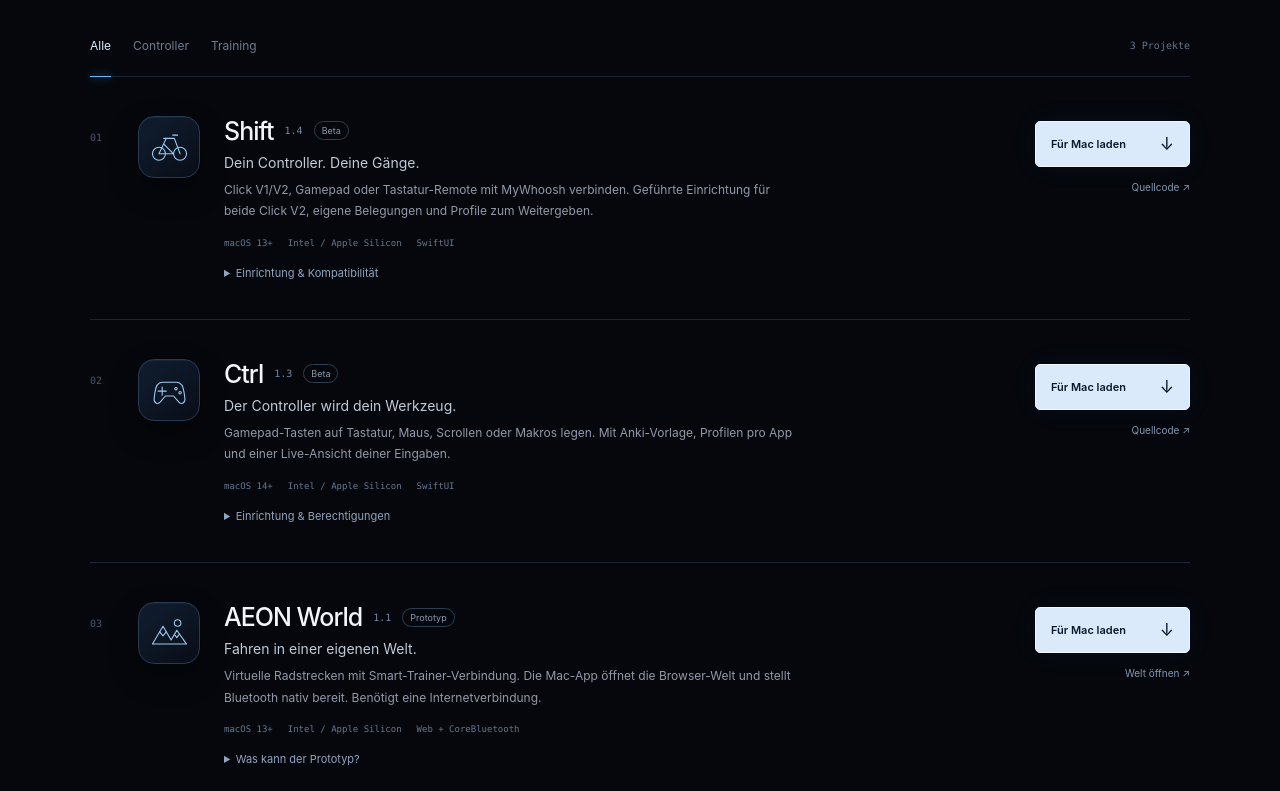
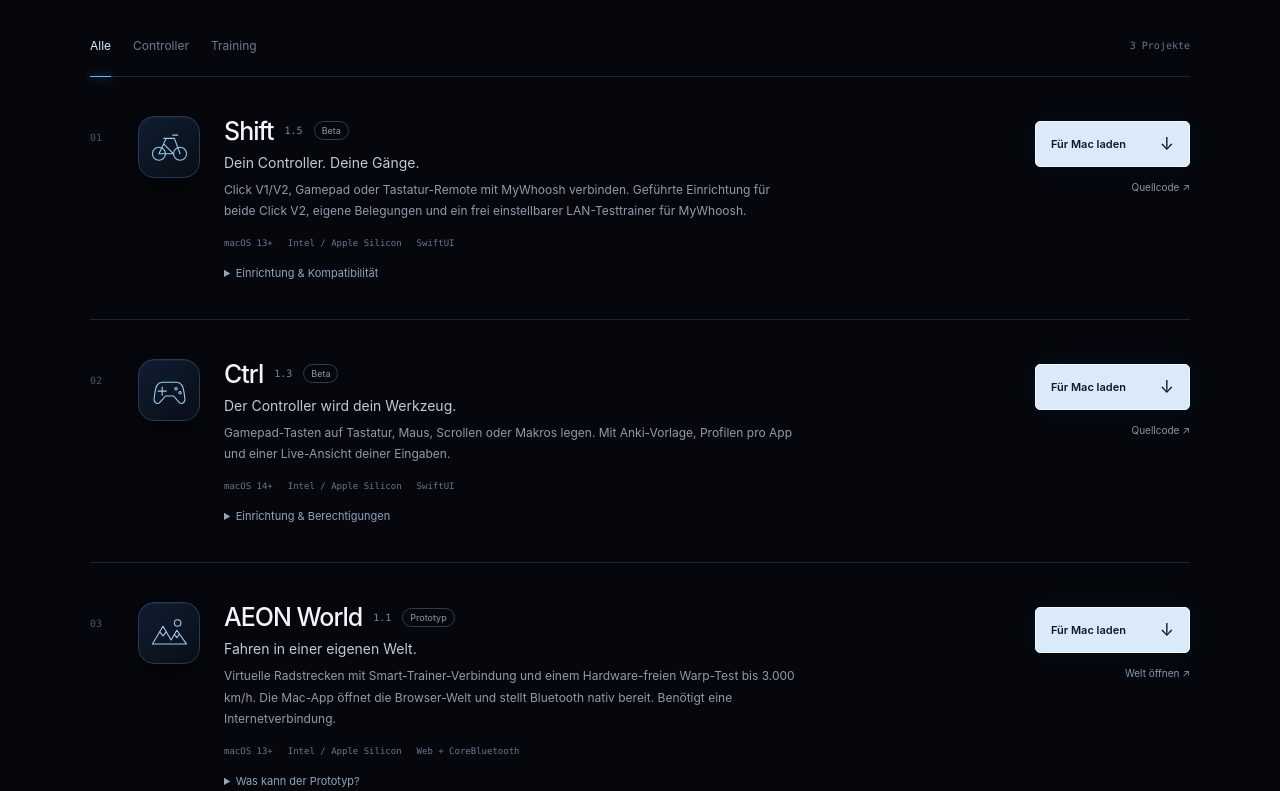
Before and after one commit to JoshuaForster02/Eigene-Website, a plain HTML site: page apps/index.html in a window 1280 px wide. Shown: the part 772-1563 px from the top of the page. Drawn offline with Linux system fonts and the light colour scheme.

Commit message:
List Shift virtual trainer and World Warp testing (#26)

```diff
--- a/apps/index.html
+++ b/apps/index.html
@@ -39,7 +39,7 @@
         <article class="project" data-category="controller training" data-search="shift mywhoosh click v1 v2 shanwan gamepad bluetooth schalten">
           <div class="project-index">01</div>
           <div class="project-icon"><svg viewBox="0 0 48 48" aria-hidden="true"><circle cx="11" cy="33" r="8"/><circle cx="37" cy="33" r="8"/><path d="m11 33 9-19h10l7 19M17 21l12 12H11M17 14h8M28 10h6"/></svg></div>
-          <div class="project-copy"><div class="project-title"><h3>Shift</h3><span class="release">1.4</span><span class="beta">Beta</span></div><p>Dein Controller. Deine Gänge.</p><p class="description">Click V1/V2, Gamepad oder Tastatur-Remote mit MyWhoosh verbinden. Geführte Einrichtung für beide Click V2, eigene Belegungen und Profile zum Weitergeben.</p><div class="project-meta"><span>macOS 13+</span><span>Intel / Apple Silicon</span><span>SwiftUI</span></div><details><summary>Einrichtung &amp; Kompatibilität</summary><div class="detail-content"><p>Die DMG öffnen und Shift in Programme ziehen. Der Assistent führt durch beide Controller, MyWhoosh und den echten +/−-Test. Der linke V2 kann eine zeitlich begrenzte Zwift-Aktivierung benötigen. Zusätzliche Ride- und OpenBikeControl-Bluetooth-Anbindungen sind Beta; Hardwaretests stehen aus.</p><a href="https://github.com/JoshuaForster02/Shift/releases/latest/download/Vitus-Start.md">Startanleitung</a><a href="https://github.com/JoshuaForster02/Shift/releases/latest/download/Shift-Vitus.json">MyWhoosh-/Click-V2-Profil</a><a href="https://github.com/JoshuaForster02/Shift/blob/codex/shift/SUPPORT.md" target="_blank" rel="noopener">Unterstützungsliste ↗</a></div></details></div>
+          <div class="project-copy"><div class="project-title"><h3>Shift</h3><span class="release">1.5</span><span class="beta">Beta</span></div><p>Dein Controller. Deine Gänge.</p><p class="description">Click V1/V2, Gamepad oder Tastatur-Remote mit MyWhoosh verbinden. Geführte Einrichtung für beide Click V2, eigene Belegungen und ein frei einstellbarer LAN-Testtrainer für MyWhoosh.</p><div class="project-meta"><span>macOS 13+</span><span>Intel / Apple Silicon</span><span>SwiftUI</span></div><details><summary>Einrichtung &amp; Kompatibilität</summary><div class="detail-content"><p>Die DMG öffnen und Shift in Programme ziehen. Der Assistent führt durch beide Controller, MyWhoosh und den echten +/−-Test. Der linke V2 kann eine zeitlich begrenzte Zwift-Aktivierung benötigen. Zusätzliche Ride- und OpenBikeControl-Bluetooth-Anbindungen sind Beta; Hardwaretests stehen aus.</p><a href="https://github.com/JoshuaForster02/Shift/releases/latest/download/Vitus-Start.md">Startanleitung</a><a href="https://github.com/JoshuaForster02/Shift/releases/latest/download/Shift-Vitus.json">MyWhoosh-/Click-V2-Profil</a><a href="https://github.com/JoshuaForster02/Shift/blob/codex/shift/SUPPORT.md" target="_blank" rel="noopener">Unterstützungsliste ↗</a></div></details></div>
           <div class="project-actions"><a class="download" href="https://github.com/JoshuaForster02/Shift/releases/latest/download/Shift-mac.dmg" aria-label="Shift für Mac herunterladen">Für Mac laden <span>↓</span></a><a class="source" href="https://github.com/JoshuaForster02/Shift" target="_blank" rel="noopener">Quellcode ↗</a></div>
         </article>
         <article class="project" data-category="controller" data-search="ctrl controller mapper controllermapper anki maus tastatur makro shanwan gamepad">
@@ -51,7 +51,7 @@
         <article class="project" data-category="training" data-search="aeon world ride zwift rad trainer virtuelle welt bluetooth ftms">
           <div class="project-index">03</div>
           <div class="project-icon"><svg viewBox="0 0 48 48" aria-hidden="true"><path d="m3 37 13-22 10 17 7-12 12 17H3Z"/><path d="m12 22 4 5 4-5M30 25l3 4 3-4"/><circle cx="34" cy="11" r="4"/></svg></div>
-          <div class="project-copy"><div class="project-title"><h3>AEON World</h3><span class="release">1.1</span><span class="beta">Prototyp</span></div><p>Fahren in einer eigenen Welt.</p><p class="description">Virtuelle Radstrecken mit Smart-Trainer-Verbindung. Die Mac-App öffnet die Browser-Welt und stellt Bluetooth nativ bereit. Benötigt eine Internetverbindung.</p><div class="project-meta"><span>macOS 13+</span><span>Intel / Apple Silicon</span><span>Web + CoreBluetooth</span></div><details><summary>Was kann der Prototyp?</summary><div class="detail-content"><p>Strecken, virtuelle Gänge und direkte Trainer-Verbindung. Click-Unterstützung und Widerstandssteuerung sind geräteabhängig und müssen mit der eigenen Hardware geprüft werden. Die Mac-App ist ein Zugang zur Online-Welt.</p><a href="https://aeon-pearl-one.vercel.app/ride/world/" target="_blank" rel="noopener">Im Browser öffnen ↗</a></div></details></div>
+          <div class="project-copy"><div class="project-title"><h3>AEON World</h3><span class="release">1.1</span><span class="beta">Prototyp</span></div><p>Fahren in einer eigenen Welt.</p><p class="description">Virtuelle Radstrecken mit Smart-Trainer-Verbindung und einem Hardware-freien Warp-Test bis 3.000 km/h. Die Mac-App öffnet die Browser-Welt und stellt Bluetooth nativ bereit. Benötigt eine Internetverbindung.</p><div class="project-meta"><span>macOS 13+</span><span>Intel / Apple Silicon</span><span>Web + CoreBluetooth</span></div><details><summary>Was kann der Prototyp?</summary><div class="detail-content"><p>Strecken, virtuelle Gänge und direkte Trainer-Verbindung. Click-Unterstützung und Widerstandssteuerung sind geräteabhängig und müssen mit der eigenen Hardware geprüft werden. Die Mac-App ist ein Zugang zur Online-Welt.</p><a href="https://aeon-pearl-one.vercel.app/ride/world/" target="_blank" rel="noopener">Im Browser öffnen ↗</a></div></details></div>
           <div class="project-actions"><a class="download" href="https://aeon-pearl-one.vercel.app/ride/world/mac/AeonWorld-mac.zip" aria-label="AEON World für Mac herunterladen">Für Mac laden <span>↓</span></a><a class="source" href="https://aeon-pearl-one.vercel.app/ride/world/" target="_blank" rel="noopener">Welt öffnen ↗</a></div>
         </article>
       </div>
```
